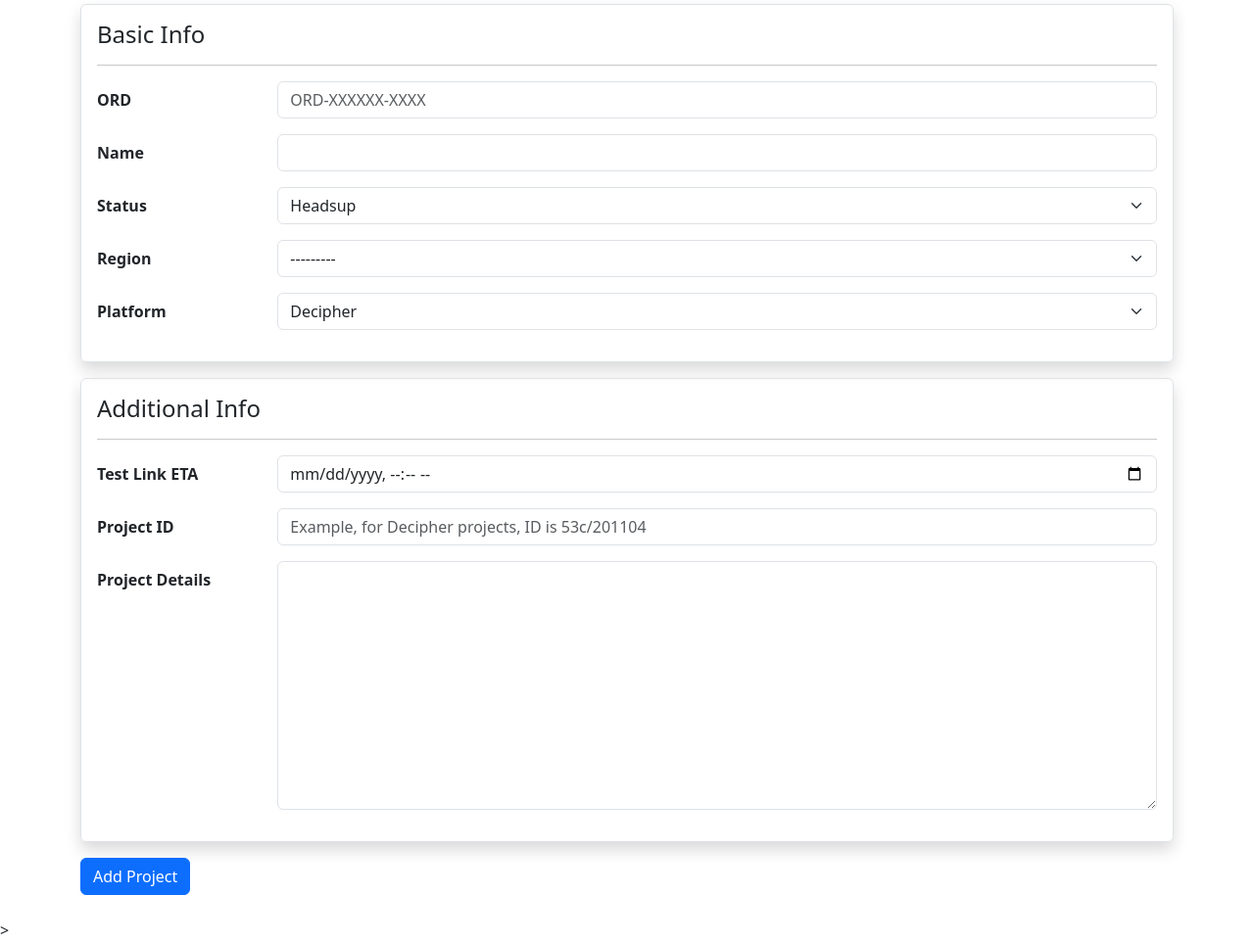
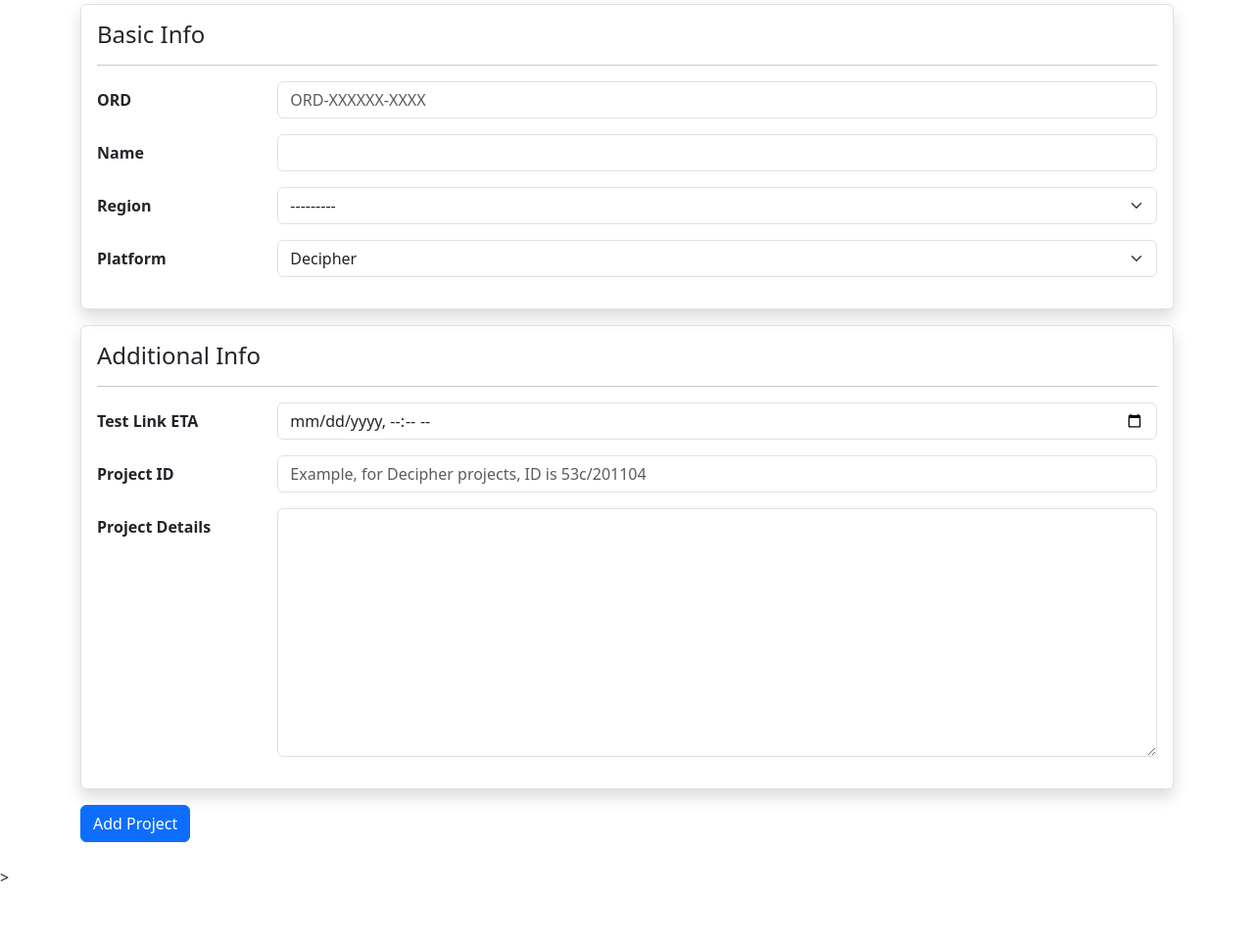
Before and after one commit to coded-by-joules/projectmanager, a Django app: page /projects/new in a window 1280 px wide. Shown: the part 138-1100 px from the top of the page at 98% size. After the commit the page ends 1038 px from the top, so only its background shows below. Run offline with Django 4.2, Linux system fonts and the light colour scheme; a user stored in the database is signed in; data comes from the database, SQL or seed files in the repository; both versions use the stored data as it was after the commit; some libraries are stand-ins or nearby versions.

Commit message:
fixes on project form

```diff
--- a/testfront/forms.py
+++ b/testfront/forms.py
@@ -11,11 +11,10 @@
 
        model = Project
        fields = "__all__"
-       exclude = ["code","creator"]
+       exclude = ["code","creator","status"]
        widgets = {
            "ord": forms.TextInput(attrs={**form_controlClass, "placeholder":"ORD-XXXXXX-XXXX"}),
            "project_name": forms.TextInput(attrs=form_controlClass),
-           "status": forms.Select(attrs=form_selectClass),
            "region": forms.Select(attrs=form_selectClass),
            "pid": forms.TextInput(attrs={**form_controlClass, "placeholder":"Example, for Decipher projects, ID is 53c/201104"}),
            "platform": forms.Select(attrs=form_selectClass),
@@ -29,7 +28,6 @@
         super().__init__(*args,**kwargs)
         if (method == "edit"):
             self.fields["ord"].disabled = True
-            self.fields["status"].disabled = True
 
 class ProjectLogForm(forms.ModelForm):
     class Meta:
--- a/testfront/templates/testfront/formproject.html
+++ b/testfront/templates/testfront/formproject.html
@@ -41,23 +41,6 @@
         <div class="alert alert-danger mt-2" role="alert">
           <ul class="list-unstyled my-0">
             {% for error in form.project_name.errors %}
-            <li>{{error}}</li>
-            {% endfor %}
-          </ul>
-        </div>
-        {% endif %}
-      </div>
-    </div>
-    <div class="row mb-3">
-      <label for="{{ form.status.id_for_label }}" class="col-form-label fw-bold col-sm-2"
-        >Status</label
-      >
-      <div class="col-sm-10">
-        {{ form.status }}
-        {% if form.status.errors %}
-        <div class="alert alert-danger mt-2" role="alert">
-          <ul class="list-unstyled my-0">
-            {% for error in form.status.errors %}
             <li>{{error}}</li>
             {% endfor %}
           </ul>
--- a/testfront/templates/testfront/project.html
+++ b/testfront/templates/testfront/project.html
@@ -1,7 +1,7 @@
 {% extends "base.html" %}
 {% load static %}
 
-{% block title %} Project Manager {% endblock %}
+{% block title %} {{project.ord}} - {{project.project_name}} Project Manager {% endblock %}
 {% block css %} {% static "css/index.css" %} {% endblock %}
 {% block body %}
 <header>
@@ -55,7 +55,7 @@
         </div>
         <div class="row mt-3">
             <div class="col-sm-12">
-                <a role="button" class="btn btn-success d-block" href="{% url "projectedit" project.code %}">Edit Project</a>
+                <a role="button" class="btn btn-success d-block {% if project.creator != user and not perms.api.change_project %} disabled {% endif %}" href="{% url "projectedit" project.code %}">Edit Project</a>
             </div>
         </div>
 
```
Also changed, not shown: db.sqlite3.
